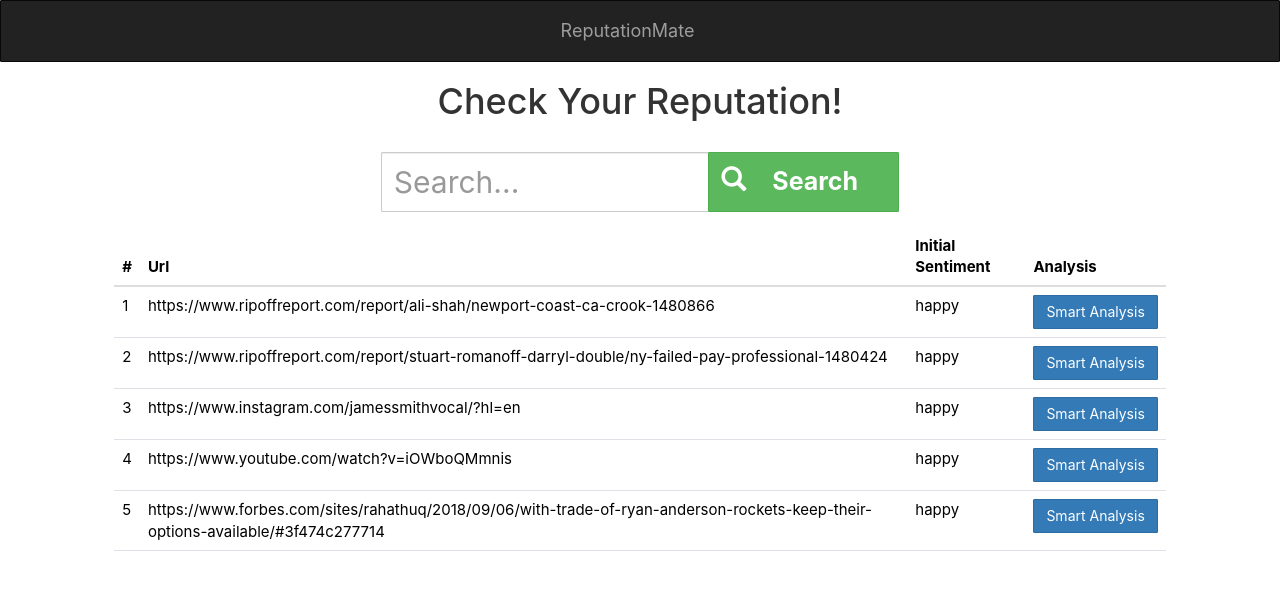
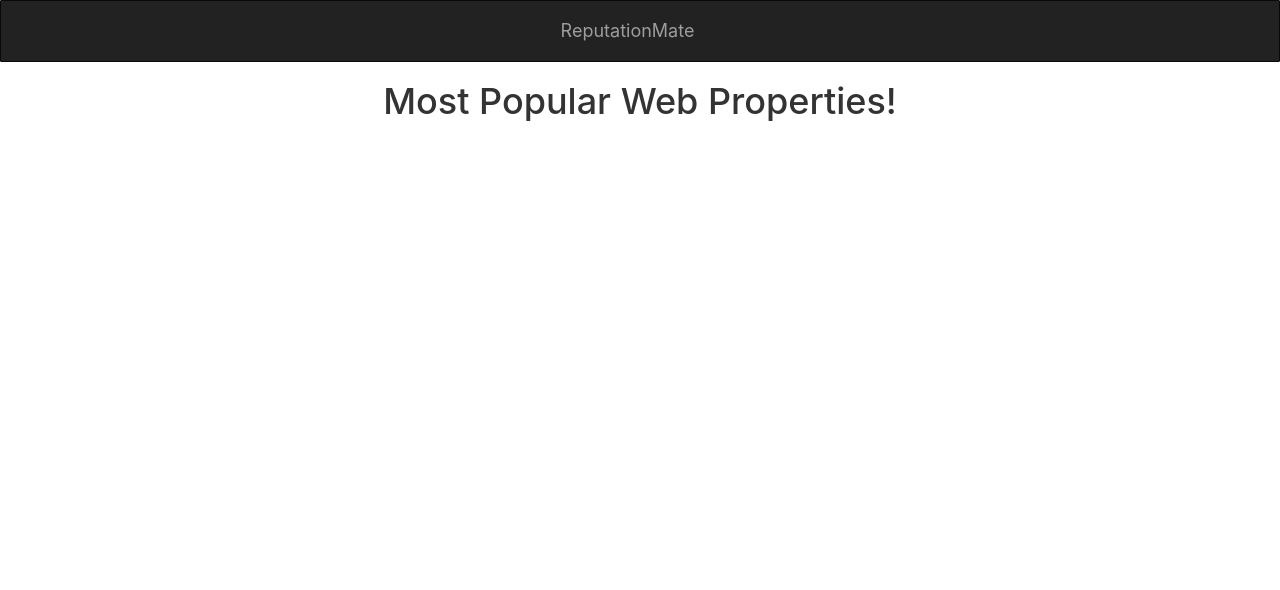
Before and after one commit to ethanrosenberg/reputation-mate, a React (Create React App) app in the folder client/: page /popular in a window 1280 px wide. Shown: the top 590 px of the page. Built offline with nearby package versions, Linux system fonts and the light colour scheme.

Commit message:
Added PopularContainer component and corresponding route.

```diff
--- a/client/src/App.js
+++ b/client/src/App.js
@@ -22,6 +22,7 @@ import { connect } from 'react-redux';
 //import { ButtonToolbar, Button } from 'react-bootstrap'
 
 import NavigationContainer from './containers/NavigationContainer';
+import PopularContainer from './containers/PopularContainer';
 
 //import {Button} from 'react-bootstrap';
 
@@ -118,8 +119,9 @@ handleSearchBarSubmit = event => {
       <NavigationContainer />
 
       <Switch>
+        <Route exact path="/popular" render={PopularContainer} />
         <Route exact path="/about" render={About} />
-        <Route component={ MainContainer } />
+        <Route component={MainContainer} />
       </Switch>
 
       </div>
--- /dev/null
+++ b/client/src/containers/PopularContainer.js
@@ -0,0 +1,11 @@
+import React from 'react';
+
+const PopularContainer = () => {
+  return (
+    <div className="PopularContainer">
+    <h1>Most Popular Web Properties!</h1>
+    </div>
+  );
+}
+
+export default PopularContainer
```
Also changed, not shown: 1 other file (tests, documents, lock files or other folders).
